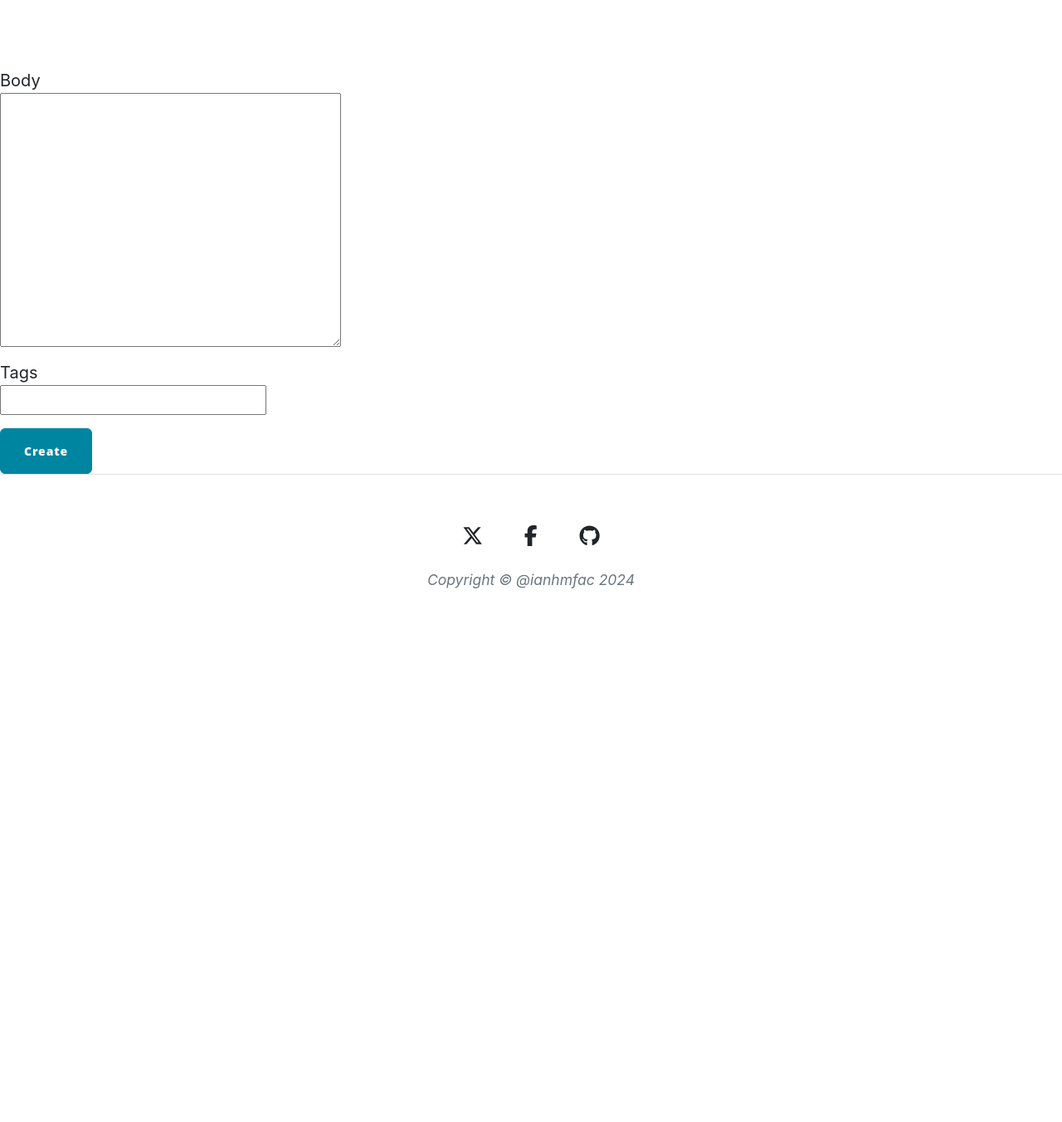
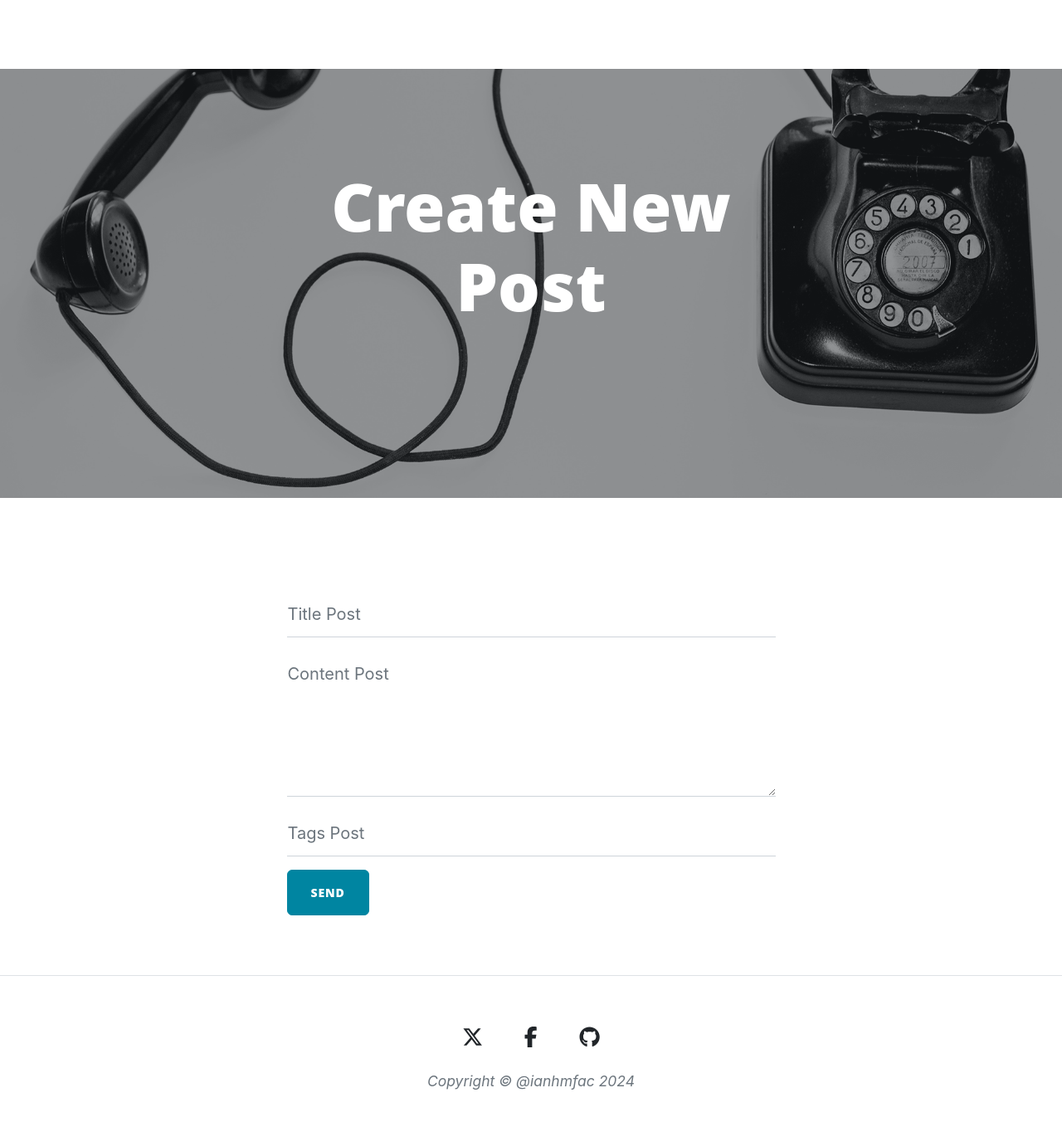
Before and after one commit to ianahmfac/vue-blog, a Vue app: page /posts/create in a window 1280 px wide. Shown: the top 1352 px of the page at 83% size. Before the commit the page ends 800 px from the top, so only its background shows below. Built offline with nearby package versions, Linux system fonts and the light colour scheme.

Commit message:
Implement create post UI

```diff
--- a/data/db.json
+++ b/data/db.json
@@ -47,6 +47,32 @@
         "DB",
         "React"
       ]
+    },
+    {
+      "id": "4d9e",
+      "title": "Create Post From Clean Blog",
+      "body": "Ini adalah isi dari post clean blog yang telah diimplementasikan dalam project vue",
+      "tags": [
+        "vue.js",
+        "Vue3"
+      ]
+    },
+    {
+      "id": "fa66",
+      "title": "New Post",
+      "body": "New post by Ian Ahmad Fachriza",
+      "tags": [
+        "vue.js",
+        "Javascript"
+      ]
+    },
+    {
+      "id": "d70e",
+      "title": "Title Post",
+      "body": "Content post",
+      "tags": [
+        "test"
+      ]
     }
   ]
 }
--- a/src/views/posts/CreatePostView.vue
+++ b/src/views/posts/CreatePostView.vue
@@ -36,35 +36,73 @@ async function addPost() {
 </script>
 
 <template>
-  <main>
+  <!-- Page Header-->
+  <header class="masthead" style="background-image: url('/img/contact-bg.jpg')">
+    <div class="container position-relative px-4 px-lg-5">
+      <div class="row gx-4 gx-lg-5 justify-content-center">
+        <div class="col-md-10 col-lg-8 col-xl-7">
+          <div class="page-heading">
+            <h1>Create New Post</h1>
+          </div>
+        </div>
+      </div>
+    </div>
+  </header>
+  <!-- Main Content-->
+  <main class="mb-4">
+    <div class="container px-4 px-lg-5">
+      <div class="row gx-4 gx-lg-5 justify-content-center">
+        <div class="col-md-10 col-lg-8 col-xl-7">
+          <div class="my-5">
             <form @submit.prevent="addPost">
-      <div>
-        <label for="title">Title</label>
-        <input v-model="title" type="text" id="title" />
+              <div class="form-floating">
+                <input
+                  class="form-control"
+                  id="title"
+                  type="text"
+                  placeholder="Enter title post..."
+                  v-model="title"
+                />
+                <label for="title">Title Post</label>
               </div>
-      <div>
-        <label for="body">Body</label>
+              <div class="form-floating">
                 <textarea
+                  class="form-control"
+                  id="body"
+                  placeholder="Enter your content here..."
+                  style="height: 12rem"
                   v-model="body"
+                ></textarea>
+                <label for="body">Content Post</label>
+              </div>
+              <div class="form-floating">
+                <input
+                  class="form-control"
+                  id="tags"
                   type="text"
-          id="body"
-          cols="30"
-          rows="10"
-        ></textarea>
-      </div>
-      <div>
-        <label for="tags">Tags</label>
-        <input
+                  placeholder="Enter title tags => ['html', 'css', 'js']"
                   v-model="tag"
-          type="text"
-          id="tags"
                   @keydown.enter.prevent="insertTag"
                 />
+                <label for="tags">Tags Post</label>
+                <span class="me-1" v-for="tag in tags" :key="tag"
+                  >#{{ tag }}</span
+                >
               </div>
-      <button class="btn btn-primary" type="submit">Create</button>
+              <!-- Submit Button-->
+              <button
+                class="btn btn-primary text-uppercase"
+                id="submitButton"
+                type="submit"
+                @click.prevent="addPost"
+              >
+                Send
+              </button>
             </form>
-
-    <div v-for="tag in tags" :key="tag">#{{ tag }}</div>
+          </div>
+        </div>
+      </div>
+    </div>
   </main>
 </template>
 
```
Lines whose indentation alone changed are shown as unchanged.
